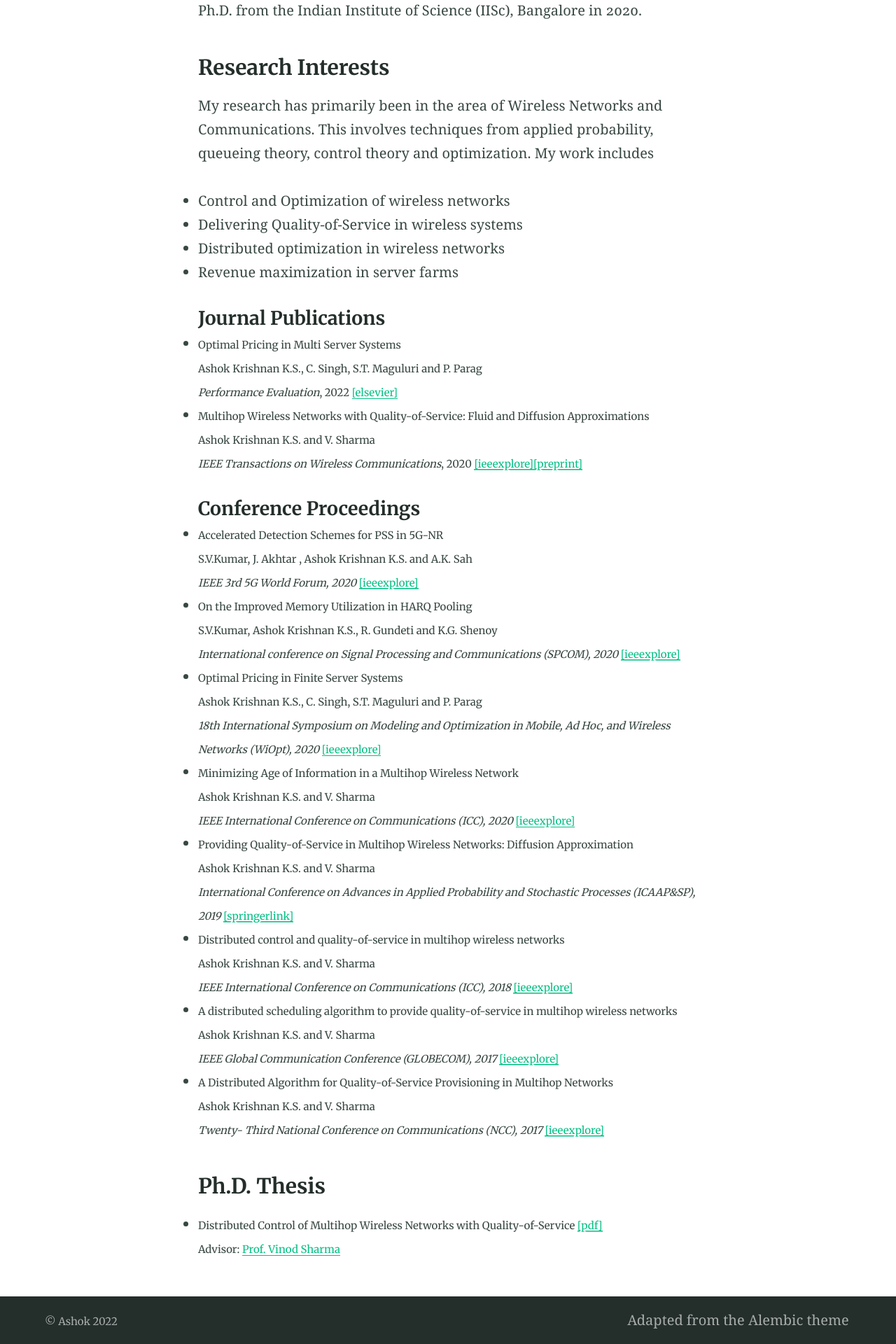
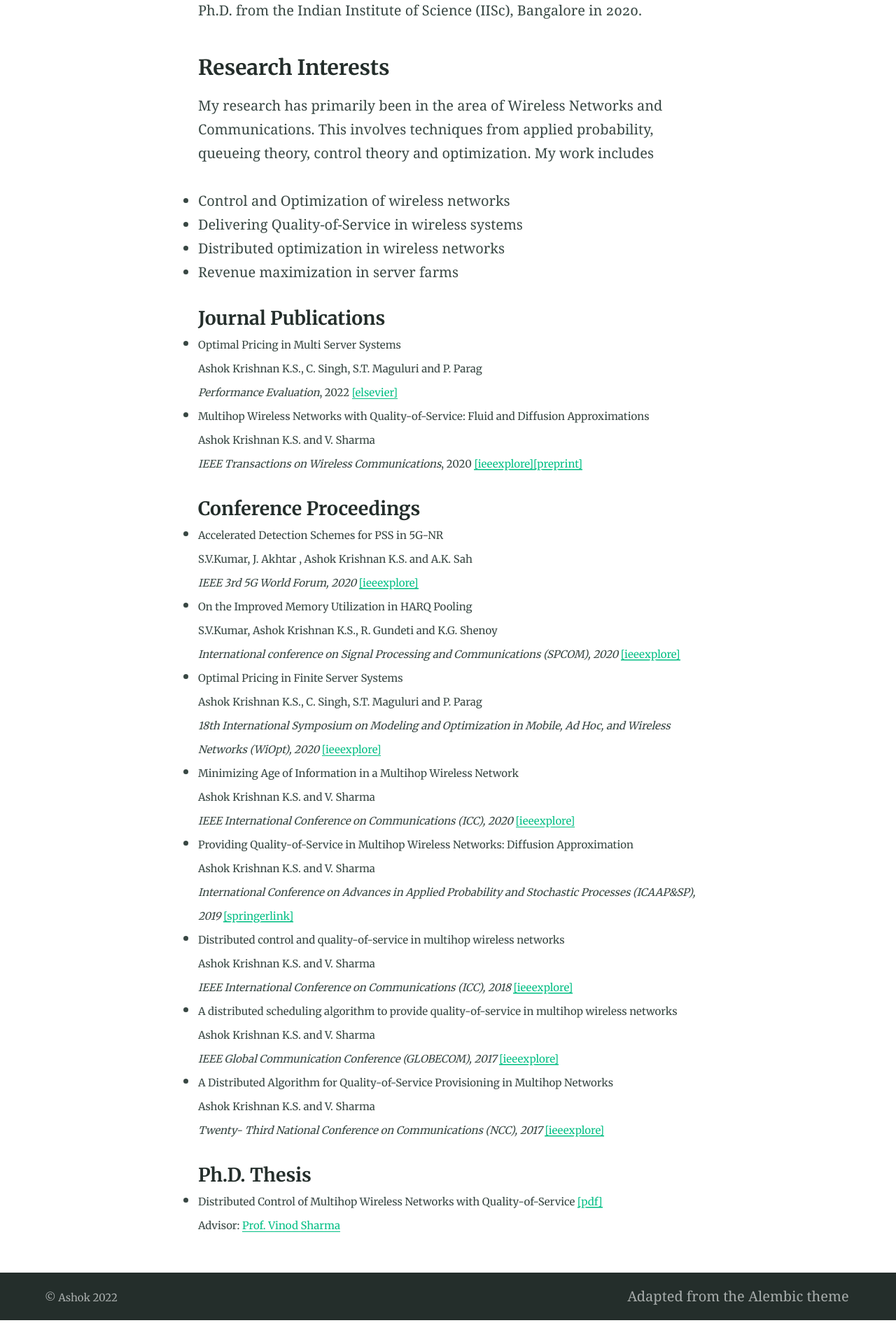
Before and after one commit to ashokkri/ashokkri.github.io, a Jekyll site: the page built from index.md, in a window 1280 px wide. Shown: the part 497-2417 px from the top of the page at 70% size. Built offline with Jekyll 4.4.1, drawn with Linux system fonts in a browser that asks for light colours; after the commit the page ends 2383 px from its top, so only the background shows below that.

```diff
--- a/index.md
+++ b/index.md
@@ -65,7 +65,7 @@ I am a postdoctoral researcher at Inria, Sophia Antipolis. I obtained my Ph.D. f
 
 
 
-### Ph.D. Thesis
+#### Ph.D. Thesis
 
    - <small>Distributed Control of Multihop Wireless Networks with Quality-of-Service [[pdf]](https://ashokkri.github.io/pdfs/thesis_ashok.pdf)
        Advisor: [Prof. Vinod Sharma](https://ece.iisc.ac.in/~vinod/)
```
